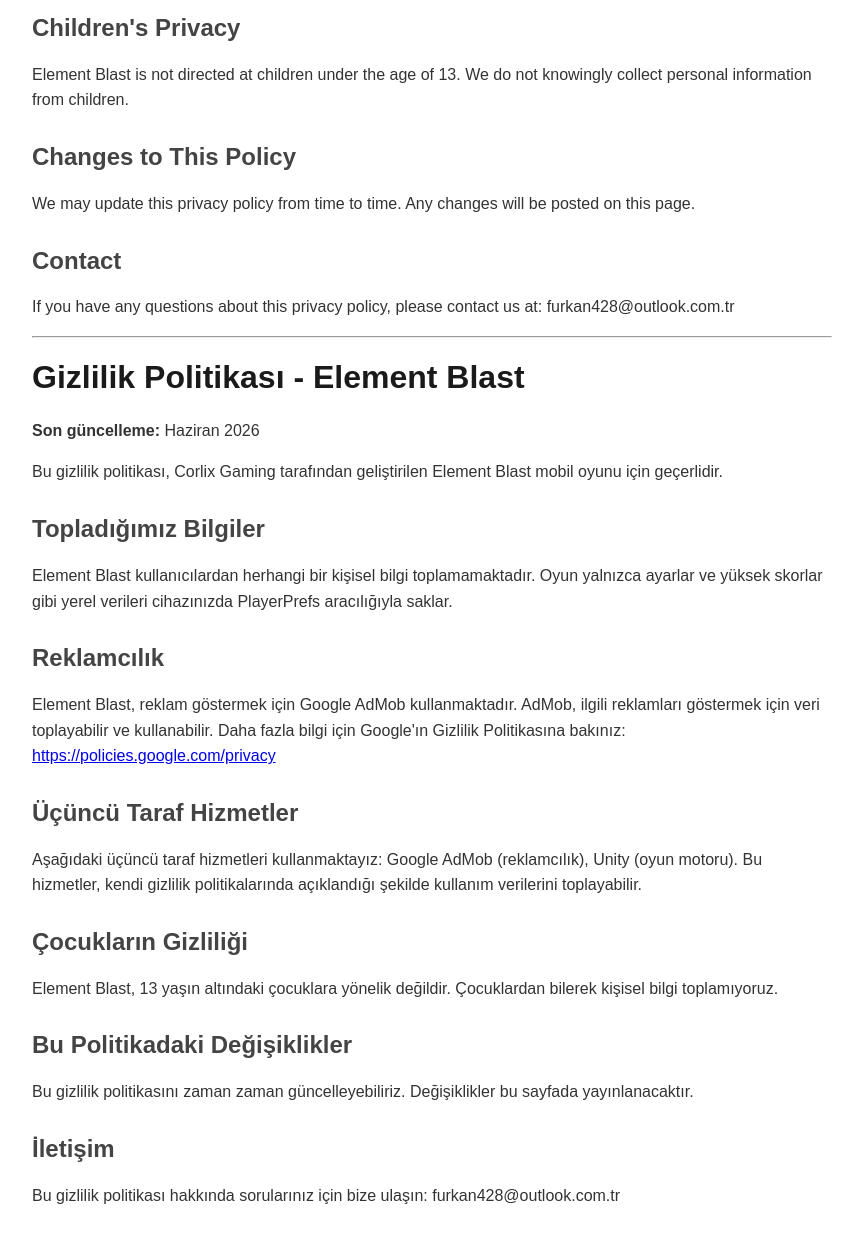
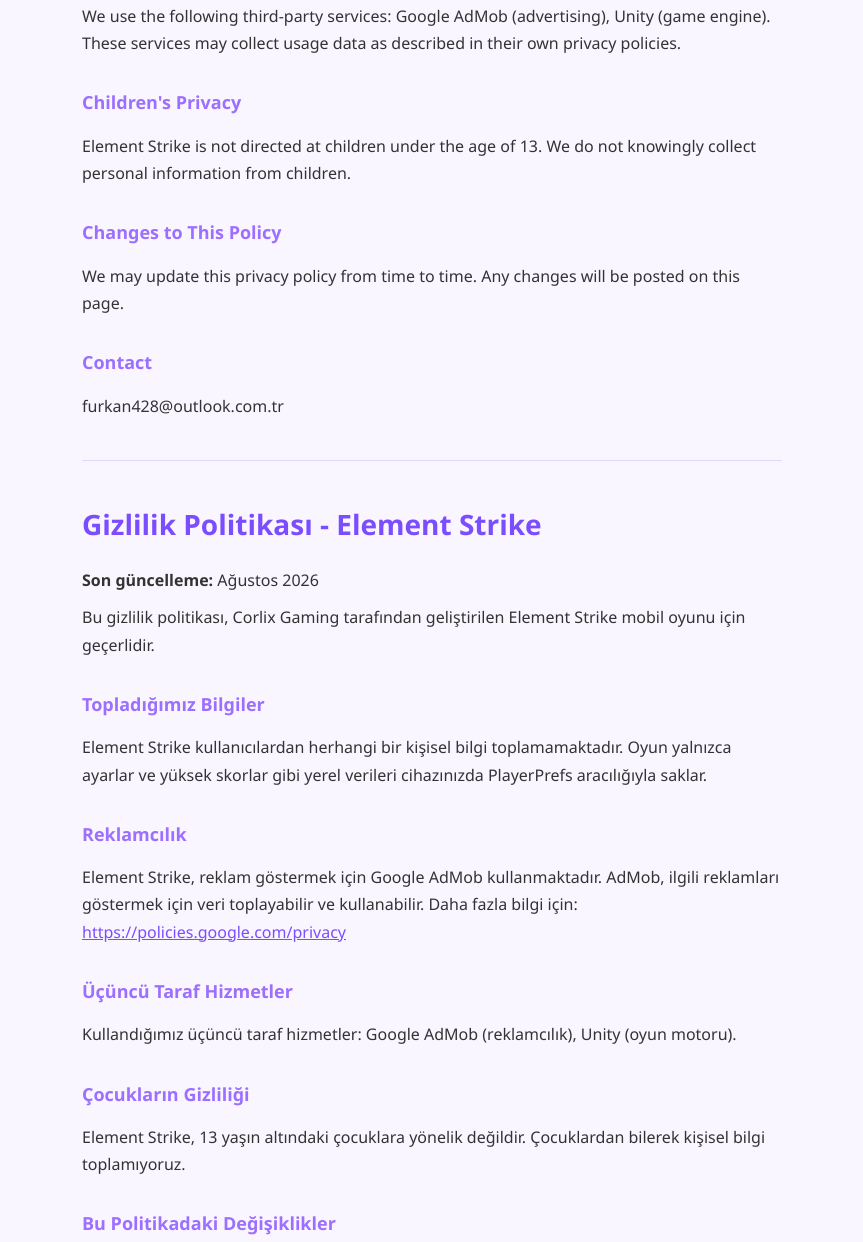
Before and after one commit to Furkan217/privacy-policy, a plain HTML site: page index.html in a window 1280 px wide. Shown: the part 569-1811 px from the top of the page, without its empty margins (208-1071 px from the left). Drawn offline with Linux system fonts and the light colour scheme.

Commit message:
Update index.html

```diff
--- a/index.html
+++ b/index.html
@@ -3,58 +3,71 @@
 <head>
 <meta charset="UTF-8">
 <meta name="viewport" content="width=device-width, initial-scale=1.0">
-    <title>Element Blast - Privacy Policy</title>
+<title>Privacy Policy - Element Strike</title>
 <style>
-        body { font-family: Arial, sans-serif; max-width: 800px; margin: 40px auto; padding: 0 20px; color: #333; }
-        h1 { color: #1a1a1a; }
-        h2 { color: #444; margin-top: 30px; }
-        p { line-height: 1.6; }
+  body {
+    font-family: 'Segoe UI', sans-serif;
+    max-width: 700px;
+    margin: 40px auto;
+    padding: 20px;
+    background: #f9f6ff;
+    color: #333;
+    line-height: 1.7;
+  }
+  h1 { color: #7c4dff; font-size: 28px; }
+  h2 { color: #9c6fff; font-size: 18px; margin-top: 30px; }
+  p { margin: 10px 0; }
+  a { color: #7c4dff; }
+  .divider { border: none; border-top: 1px solid #e0d6ff; margin: 40px 0; }
 </style>
 </head>
 <body>
-    <h1>Privacy Policy - Element Blast</h1>
-    <p><strong>Last updated:</strong> June 2026</p>
-    <p>This privacy policy applies to the Element Blast mobile game developed by Corlix Gaming.</p>
+
+<h1>Privacy Policy - Element Strike</h1>
+<p><strong>Last updated:</strong> August 2026</p>
+<p>This privacy policy applies to the Element Strike mobile game developed by Corlix Gaming.</p>
 
 <h2>Information We Collect</h2>
-    <p>Element Blast does not collect any personal information from users. The game stores only local data on your device (such as settings and high scores) using PlayerPrefs.</p>
+<p>Element Strike does not collect any personal information from users. The game stores only local data on your device (such as settings and high scores) using PlayerPrefs.</p>
 
 <h2>Advertising</h2>
-    <p>Element Blast uses Google AdMob to display advertisements. AdMob may collect and use data to show relevant ads. Please refer to Google's Privacy Policy for more information: <a href="https://policies.google.com/privacy">https://policies.google.com/privacy</a></p>
+<p>Element Strike uses Google AdMob to display advertisements. AdMob may collect and use data to show relevant ads. Please refer to Google's Privacy Policy for more information: <a href="https://policies.google.com/privacy">https://policies.google.com/privacy</a></p>
 
 <h2>Third-Party Services</h2>
 <p>We use the following third-party services: Google AdMob (advertising), Unity (game engine). These services may collect usage data as described in their own privacy policies.</p>
 
 <h2>Children's Privacy</h2>
-    <p>Element Blast is not directed at children under the age of 13. We do not knowingly collect personal information from children.</p>
+<p>Element Strike is not directed at children under the age of 13. We do not knowingly collect personal information from children.</p>
 
 <h2>Changes to This Policy</h2>
 <p>We may update this privacy policy from time to time. Any changes will be posted on this page.</p>
 
 <h2>Contact</h2>
-    <p>If you have any questions about this privacy policy, please contact us at: furkan428@outlook.com.tr</p>
+<p>furkan428@outlook.com.tr</p>
 
-    <hr>
-    <h1>Gizlilik Politikası - Element Blast</h1>
-    <p><strong>Son güncelleme:</strong> Haziran 2026</p>
-    <p>Bu gizlilik politikası, Corlix Gaming tarafından geliştirilen Element Blast mobil oyunu için geçerlidir.</p>
+<hr class="divider">
+
+<h1>Gizlilik Politikası - Element Strike</h1>
+<p><strong>Son güncelleme:</strong> Ağustos 2026</p>
+<p>Bu gizlilik politikası, Corlix Gaming tarafından geliştirilen Element Strike mobil oyunu için geçerlidir.</p>
 
 <h2>Topladığımız Bilgiler</h2>
-    <p>Element Blast kullanıcılardan herhangi bir kişisel bilgi toplamamaktadır. Oyun yalnızca ayarlar ve yüksek skorlar gibi yerel verileri cihazınızda PlayerPrefs aracılığıyla saklar.</p>
+<p>Element Strike kullanıcılardan herhangi bir kişisel bilgi toplamamaktadır. Oyun yalnızca ayarlar ve yüksek skorlar gibi yerel verileri cihazınızda PlayerPrefs aracılığıyla saklar.</p>
 
 <h2>Reklamcılık</h2>
-    <p>Element Blast, reklam göstermek için Google AdMob kullanmaktadır. AdMob, ilgili reklamları göstermek için veri toplayabilir ve kullanabilir. Daha fazla bilgi için Google'ın Gizlilik Politikasına bakınız: <a href="https://policies.google.com/privacy">https://policies.google.com/privacy</a></p>
+<p>Element Strike, reklam göstermek için Google AdMob kullanmaktadır. AdMob, ilgili reklamları göstermek için veri toplayabilir ve kullanabilir. Daha fazla bilgi için: <a href="https://policies.google.com/privacy">https://policies.google.com/privacy</a></p>
 
 <h2>Üçüncü Taraf Hizmetler</h2>
-    <p>Aşağıdaki üçüncü taraf hizmetleri kullanmaktayız: Google AdMob (reklamcılık), Unity (oyun motoru). Bu hizmetler, kendi gizlilik politikalarında açıklandığı şekilde kullanım verilerini toplayabilir.</p>
+<p>Kullandığımız üçüncü taraf hizmetler: Google AdMob (reklamcılık), Unity (oyun motoru).</p>
 
 <h2>Çocukların Gizliliği</h2>
-    <p>Element Blast, 13 yaşın altındaki çocuklara yönelik değildir. Çocuklardan bilerek kişisel bilgi toplamıyoruz.</p>
+<p>Element Strike, 13 yaşın altındaki çocuklara yönelik değildir. Çocuklardan bilerek kişisel bilgi toplamıyoruz.</p>
 
 <h2>Bu Politikadaki Değişiklikler</h2>
 <p>Bu gizlilik politikasını zaman zaman güncelleyebiliriz. Değişiklikler bu sayfada yayınlanacaktır.</p>
 
 <h2>İletişim</h2>
-    <p>Bu gizlilik politikası hakkında sorularınız için bize ulaşın: furkan428@outlook.com.tr</p>
+<p>furkan428@outlook.com.tr</p>
+
 </body>
 </html>
```
Lines whose indentation alone changed are shown as unchanged.
